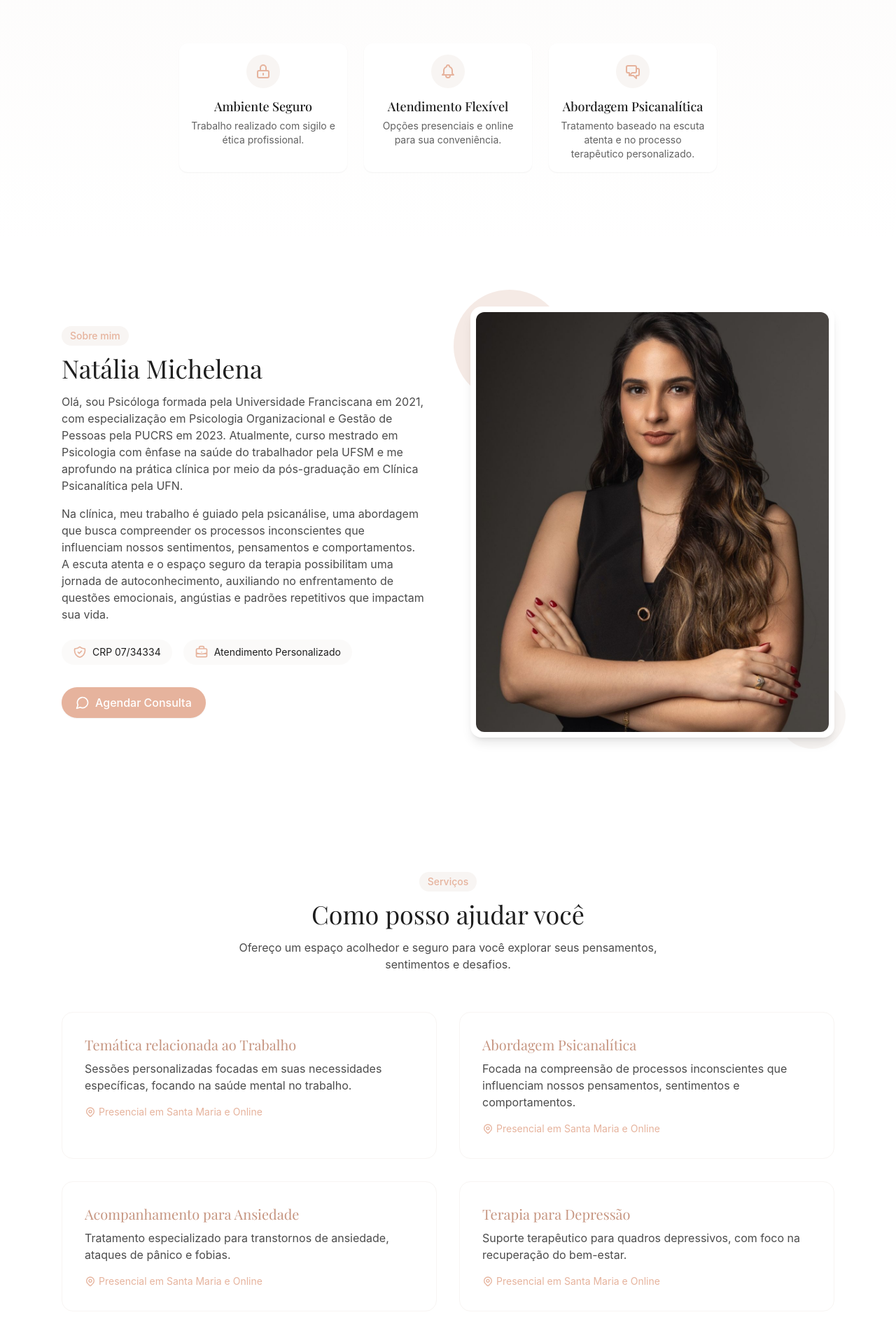
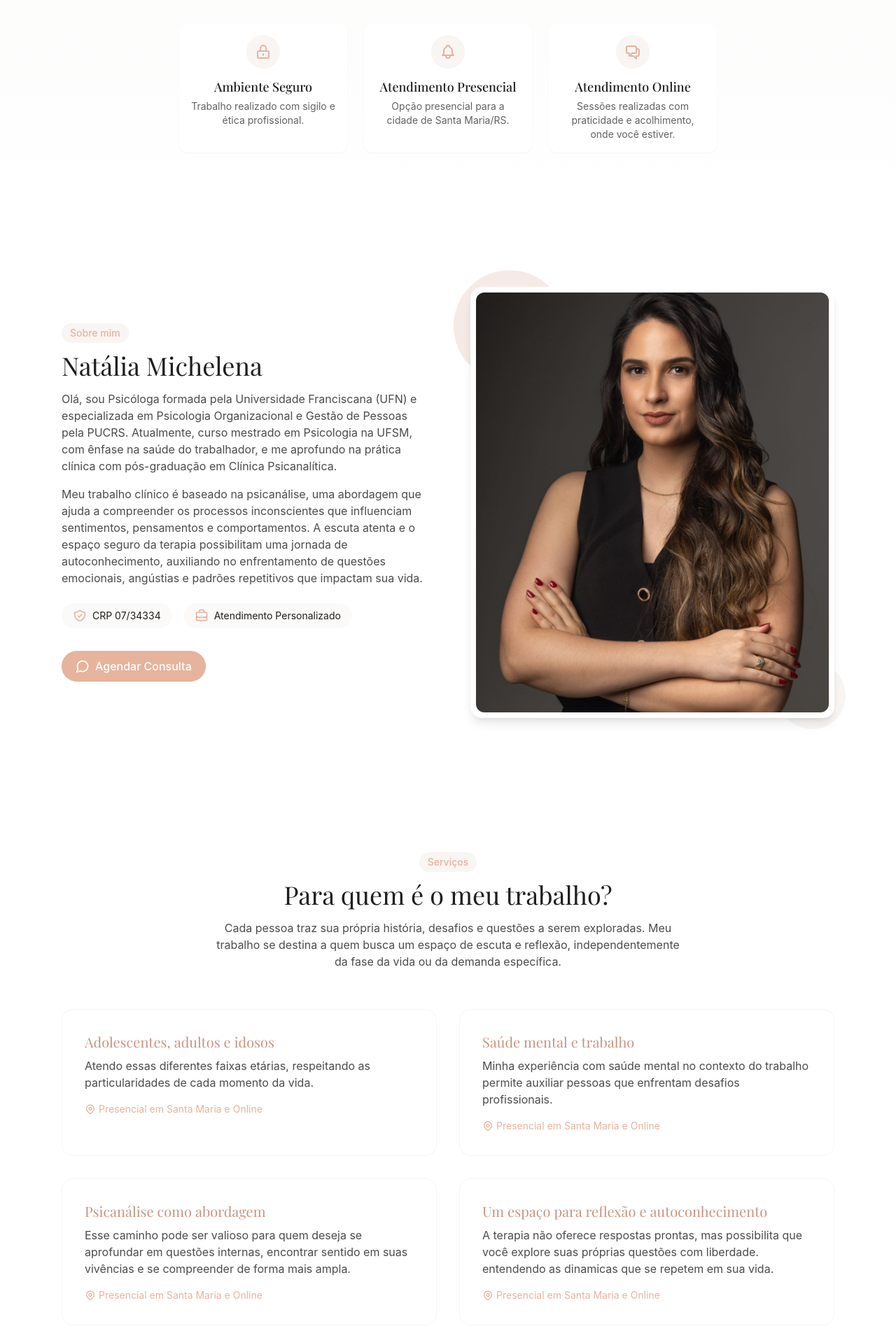
Before and after one commit to ThallesTrafego/psychologix-connect, a React (Vite) app: page / in a window 1280 px wide. Shown: the part 518-2420 px from the top of the page at 70% size. Built offline with nearby package versions, Linux system fonts and the light colour scheme.

Commit message:
Ajustes 26.03.25

```diff
--- a/src/components/About.tsx
+++ b/src/components/About.tsx
@@ -37,10 +37,10 @@ const About = () => {
               Natália Michelena
             </h2>
             <p className="text-psycho-text/80 mb-4">
-            Olá, sou Psicóloga formada pela Universidade Franciscana em 2021, com especialização em Psicologia Organizacional e Gestão de Pessoas pela PUCRS em 2023. Atualmente, curso mestrado em Psicologia com ênfase na saúde do trabalhador pela UFSM e me aprofundo na prática clínica por meio da pós-graduação em Clínica Psicanalítica pela UFN.
+            Olá, sou Psicóloga formada pela Universidade Franciscana (UFN) e especializada em Psicologia Organizacional e Gestão de Pessoas pela PUCRS. Atualmente, curso mestrado em Psicologia na UFSM, com ênfase na saúde do trabalhador, e me aprofundo na prática clínica com pós-graduação em Clínica Psicanalítica.
             </p>
             <p className="text-psycho-text/80 mb-6">
-            Na clínica, meu trabalho é guiado pela psicanálise, uma abordagem que busca compreender os processos inconscientes que influenciam nossos sentimentos, pensamentos e comportamentos. A escuta atenta e o espaço seguro da terapia possibilitam uma jornada de autoconhecimento, auxiliando no enfrentamento de questões emocionais, angústias e padrões repetitivos que impactam sua vida.
+            Meu trabalho clínico é baseado na psicanálise, uma abordagem que ajuda a compreender os processos inconscientes que influenciam sentimentos, pensamentos e comportamentos. A escuta atenta e o espaço seguro da terapia possibilitam uma jornada de autoconhecimento, auxiliando no enfrentamento de questões emocionais, angústias e padrões repetitivos que impactam sua vida.
             </p>
 
             <div className="flex flex-wrap gap-4 mb-8">
--- a/src/components/Benefits.tsx
+++ b/src/components/Benefits.tsx
@@ -27,28 +27,28 @@ const Benefits = () => {
 
   const benefits = [
     {
-      title: "Autoconhecimento",
-      description: "Compreenda melhor seus pensamentos, emoções e comportamentos para tomar decisões mais conscientes."
+      title: "Um espaço para reflexão",
+      description: "Um ambiente acolhedor para pensar sobre suas vivências e elaborar seus sentimentos."
     },
     {
-      title: "Saúde Mental",
-      description: "Desenvolva habilidades para lidar com o estresse, ansiedade e outros desafios emocionais."
+      title: "Compreensão dos próprios padrões",
+      description: "Entendimento mais profundo sobre comportamentos e repetições na vida."
     },
     {
-      title: "Relacionamentos",
-      description: "Melhore a qualidade dos seus relacionamentos através de uma comunicação mais efetiva."
+      title: "Exploração do inconsciente",
+      description: "Investigação de aspectos inconscientes que influenciam sua maneira de ser."
     },
     {
-      title: "Crescimento Pessoal",
-      description: "Supere barreiras internas e potencialize seu crescimento pessoal e profissional."
+      title: "Escuta sem julgamentos",
+      description: "Um espaço livre para falar sobre qualquer assunto sem receio."
     },
     {
-      title: "Qualidade de Vida",
-      description: "Encontre maior equilíbrio e bem-estar em todas as áreas da sua vida."
+      title: "Autoconhecimento em construção",
+      description: "O processo de se conhecer mais a cada sessão, sem respostas prontas."
     },
     {
-      title: "Transformação",
-      description: "Transforme suas dificuldades em oportunidades de aprendizado e evolução."
+      title: " Acompanhamento no processo de subjetivação",
+      description: "Um suporte para construir e ressignificar sua própria história."
     }
   ];
 
@@ -60,7 +60,7 @@ const Benefits = () => {
             Benefícios
           </span>
           <h2 className="text-3xl md:text-4xl font-display text-psycho-text mb-4">
-            Por que fazer terapia?
+           O que a psicoterapia pode proporcionar?
           </h2>
           <p className="max-w-2xl mx-auto text-psycho-text/80">
             O acompanhamento psicológico oferece inúmeros benefícios para sua saúde mental e qualidade de vida.
--- a/src/components/Navbar.tsx
+++ b/src/components/Navbar.tsx
@@ -26,7 +26,7 @@ const Navbar = () => {
     >
       <div className="container flex items-center justify-between">
         <a href="#" className="text-xl md:text-2xl font-display text-psycho-dark font-medium">
-          Psicóloga Natália Michelena
+          Natália Michelena
         </a>
 
         <nav className="hidden md:flex items-center space-x-8">
--- a/src/components/Services.tsx
+++ b/src/components/Services.tsx
@@ -27,23 +27,23 @@ const Services = () => {
 
   const services = [
     {
-      title: "Temática relacionada ao Trabalho",
-      description: "Sessões personalizadas focadas em suas necessidades específicas, focando na saúde mental no trabalho.",
+      title: "Adolescentes, adultos e idosos",
+      description: "Atendo  essas diferentes faixas etárias, respeitando as particularidades de cada momento da vida.",
       location: "Presencial em Santa Maria e Online"
     },
     {
-      title: "Abordagem Psicanalítica",
-      description: "Focada na compreensão de processos inconscientes que influenciam nossos pensamentos, sentimentos e comportamentos.",
+      title: "Saúde mental e trabalho",
+      description: "Minha experiência com saúde mental no contexto do trabalho permite auxiliar pessoas que enfrentam desafios profissionais.",
       location: "Presencial em Santa Maria e Online"
     },
     {
-      title: "Acompanhamento para Ansiedade",
-      description: "Tratamento especializado para transtornos de ansiedade, ataques de pânico e fobias.",
+      title: "Psicanálise como abordagem",
+      description: "Esse caminho pode ser valioso para quem deseja se aprofundar em questões internas, encontrar sentido em suas vivências e se compreender de forma mais ampla.",
       location: "Presencial em Santa Maria e Online"
     },
     {
-      title: "Terapia para Depressão",
-      description: "Suporte terapêutico para quadros depressivos, com foco na recuperação do bem-estar.",
+      title: "Um espaço para reflexão e autoconhecimento",
+      description: "A terapia não oferece respostas prontas, mas possibilita que você explore suas próprias questões com liberdade. entendendo as dinamicas que se repetem em sua vida.",
       location: "Presencial em Santa Maria e Online"
     }
   ];
@@ -56,10 +56,11 @@ const Services = () => {
             Serviços
           </span>
           <h2 className="text-3xl md:text-4xl font-display text-psycho-text mb-4">
-            Como posso ajudar você
+           Para quem é o meu trabalho?
           </h2>
           <p className="max-w-2xl mx-auto text-psycho-text/80">
-            Ofereço um espaço acolhedor e seguro para você explorar seus pensamentos, sentimentos e desafios.
+          Cada pessoa traz sua própria história, desafios e questões a serem exploradas. Meu trabalho se destina a quem busca um espaço de escuta e reflexão, independentemente da fase da vida ou da demanda específica.
+
           </p>
         </div>
 
--- a/src/pages/Index.tsx
+++ b/src/pages/Index.tsx
@@ -46,13 +46,13 @@ const Index = () => {
         <div className="container relative z-10">
           <div className="max-w-3xl mx-auto text-center">
             <span className="inline-block px-3 py-1 bg-white text-psycho-main rounded-full text-sm font-medium mb-4 reveal animate-fade-in">
-              Psicóloga em Santa Maria • Abordagem Psicanalítica • Atendimento Online
+              Psicóloga Clínica • Abordagem Psicanalítica • CRP 07/34334
             </span>
             <h1 className="text-4xl md:text-5xl lg:text-6xl font-display text-psycho-text mb-6 reveal animate-slide-up">
               Psicóloga presencial em Santa Maria/RS e online
             </h1>
             <p className="text-lg md:text-xl text-psycho-text/80 mb-8 reveal animate-slide-up" style={{ transitionDelay: '100ms' }}>
-              Atendimento psicológico com abordagem em psicanálise, presencial em Santa Maria e online para todo o Brasil.
+             Atendimento com abordagem psicanalítica, prezando pelo sigilo e acolhimento.
               Psicóloga e mestranda pela UFSM
               CRP 07/34334
             </p>
@@ -88,8 +88,8 @@ const Index = () => {
                     <path strokeLinecap="round" strokeLinejoin="round" strokeWidth={2} d="M15 17h5l-1.405-1.405A2.032 2.032 0 0118 14.158V11a6.002 6.002 0 00-4-5.659V5a2 2 0 10-4 0v.341C7.67 6.165 6 8.388 6 11v3.159c0 .538-.214 1.055-.595 1.436L4 17h5m6 0v1a3 3 0 11-6 0v-1m6 0H9" />
                   </svg>
                 </div>
-                <h3 className="text-lg font-medium text-psycho-text mb-1">Atendimento Flexível</h3>
-                <p className="text-sm text-psycho-text/70">Opções presenciais e online para sua conveniência.</p>
+                <h3 className="text-lg font-medium text-psycho-text mb-1">Atendimento Presencial</h3>
+                <p className="text-sm text-psycho-text/70">Opção presencial para a cidade de Santa Maria/RS.</p>
               </div>
 
               <div className="bg-white p-4 rounded-xl shadow-sm">
@@ -98,8 +98,8 @@ const Index = () => {
                     <path strokeLinecap="round" strokeLinejoin="round" strokeWidth={2} d="M17 8h2a2 2 0 012 2v6a2 2 0 01-2 2h-2v4l-4-4H9a1.994 1.994 0 01-1.414-.586m0 0L11 14h4a2 2 0 002-2V6a2 2 0 00-2-2H5a2 2 0 00-2 2v6a2 2 0 002 2h2v4l.586-.586z" />
                   </svg>
                 </div>
-                <h3 className="text-lg font-medium text-psycho-text mb-1">Abordagem Psicanalítica</h3>
-                <p className="text-sm text-psycho-text/70">Tratamento baseado na escuta atenta e no processo terapêutico personalizado.</p>
+                <h3 className="text-lg font-medium text-psycho-text mb-1">Atendimento Online</h3>
+                <p className="text-sm text-psycho-text/70"> Sessões realizadas com praticidade e acolhimento, onde você estiver.</p>
               </div>
             </div>
           </div>
```
